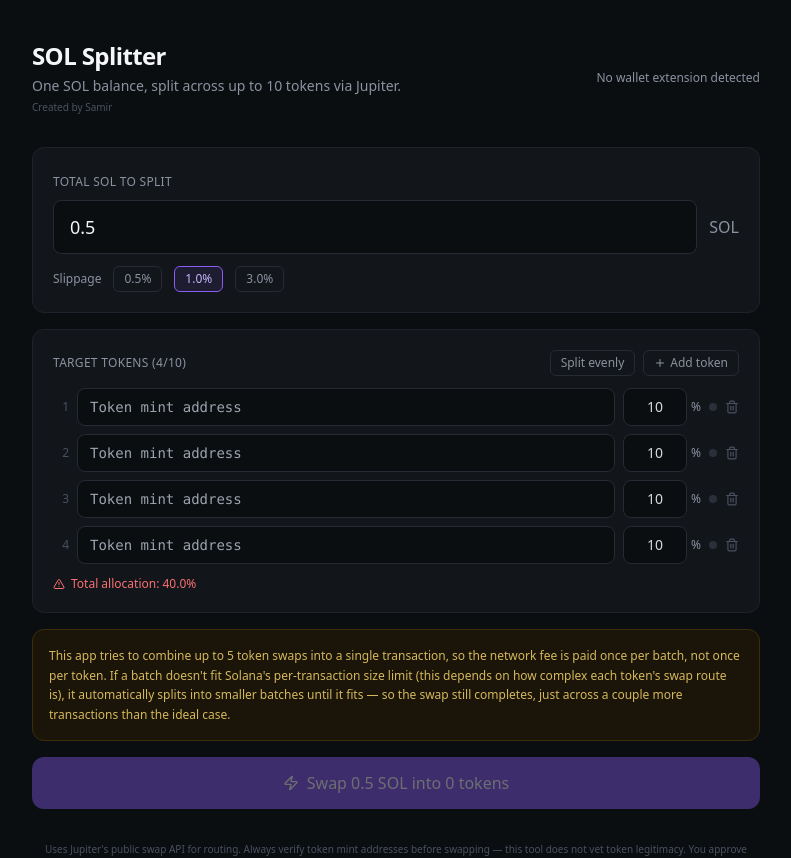
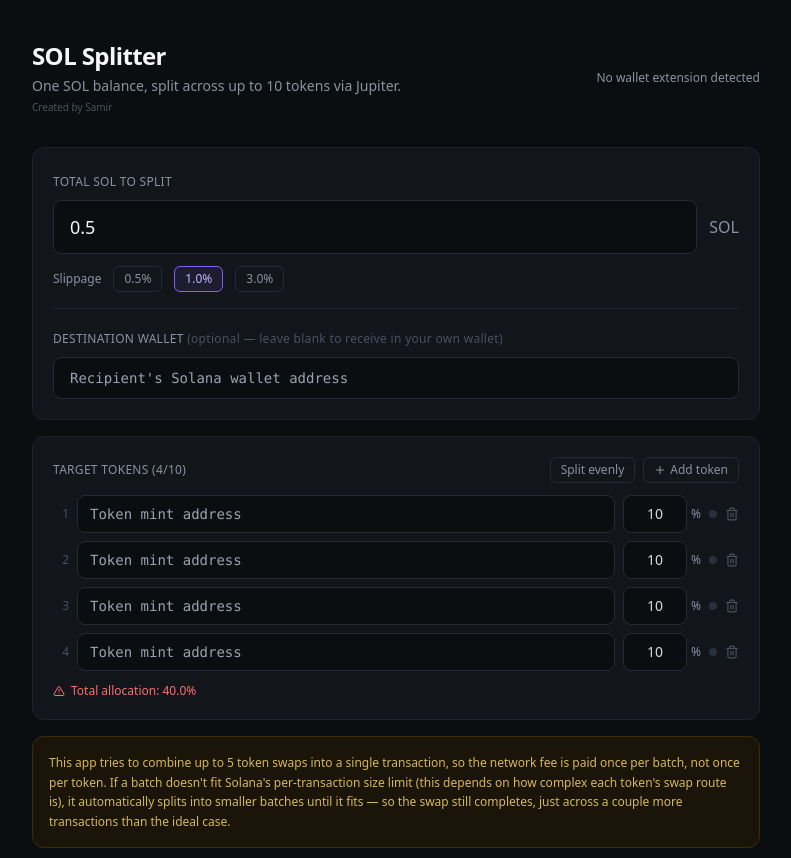
Before and after one commit to samir09764/sol-splitter, a React (Vite) app: page / in a window 1280 px wide. Shown: the top 858 px of the page, without its empty margins (244-1035 px from the left). Built offline with nearby package versions, Linux system fonts and the light colour scheme.

Commit message:
Add files via upload

```diff
--- a/src/App.jsx
+++ b/src/App.jsx
@@ -47,6 +47,7 @@ export default function SolSplitter() {
   const [wallet, setWallet] = useState(null); // { publicKey, provider, label }
   const [connecting, setConnecting] = useState(false);
   const [solAmount, setSolAmount] = useState("0.5");
+  const [destWallet, setDestWallet] = useState("");
   const [rows, setRows] = useState(() =>
     Array.from({ length: 4 }, () => emptyRow())
   );
@@ -188,14 +189,18 @@ export default function SolSplitter() {
       const built = [];
       for (const { row, quote } of quotes) {
         try {
+          const body = {
+            quoteResponse: quote,
+            userPublicKey: wallet.publicKey,
+            wrapAndUnwrapSol: true,
+          };
+          if (destWallet.trim()) {
+            body.destinationWallet = destWallet.trim();
+          }
           const res = await fetchWithTimeout(JUP_SWAP_INSTRUCTIONS_API, {
             method: "POST",
             headers: { "Content-Type": "application/json" },
-            body: JSON.stringify({
-              quoteResponse: quote,
-              userPublicKey: wallet.publicKey,
-              wrapAndUnwrapSol: true,
-            }),
+            body: JSON.stringify(body),
           });
           const data = await res.json();
           if (data.error) throw new Error(data.error);
@@ -534,6 +539,24 @@ export default function SolSplitter() {
               </button>
             ))}
           </div>
+
+          <div className="mt-4 pt-4 border-t border-[#1E232B]">
+            <label className="text-xs font-medium text-[#8B92A0] uppercase tracking-wide">
+              Destination wallet <span className="normal-case text-[#4A5160]">(optional — leave blank to receive in your own wallet)</span>
+            </label>
+            <input
+              value={destWallet}
+              onChange={(e) => setDestWallet(e.target.value)}
+              placeholder="Recipient's Solana wallet address"
+              className="mt-2 w-full bg-[#0B0E11] border border-[#262B33] rounded-lg px-4 py-2.5 text-sm font-mono text-[#D5D8DD] focus:outline-none focus:border-[#8B5CF6] focus:ring-1 focus:ring-[#8B5CF6]"
+            />
+            {destWallet.trim() && (
+              <p className="mt-2 text-xs text-[#F5B942] flex items-center gap-1.5">
+                <AlertTriangle size={12} />
+                All swapped tokens will be sent to this address instead of your own wallet. Double-check it — sends are irreversible.
+              </p>
+            )}
+          </div>
         </div>
 
         {/* Token rows */}
```
